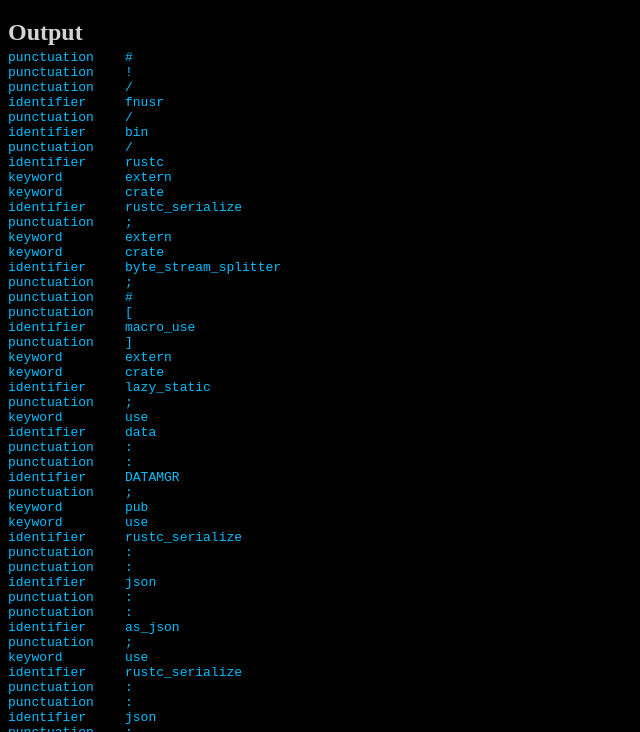
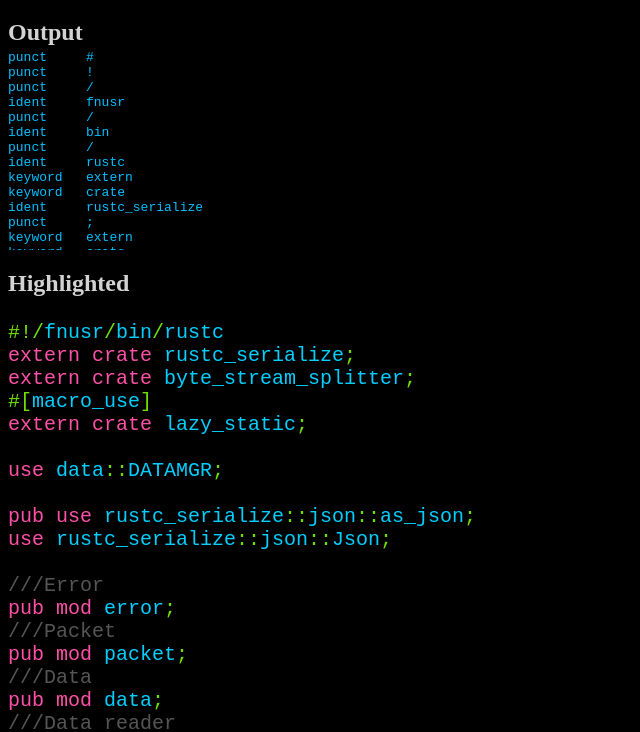
Before and after one commit to bjorn3/fast_web_syntax_highlight, a website: page index.html in a window 1280 px wide. Shown: the part 61-793 px from the top of the page, without its empty margins (0-640 px from the left). Drawn offline with Linux system fonts and the light colour scheme.

Commit message:
Cleanup debug log and remove some commented out css rules

```diff
--- a/app.js
+++ b/app.js
@@ -86,11 +86,12 @@ class Token{
             return;
         }
         let type = this.type;
-        while(type.length < 15){
+        type = type.replace("punctuation", "punct").replace("identifier", "ident");
+        while(type.length < 10){
             type += " ";
         }
         if(this.chars != " " && this.chars != "\n"){
-           output.textContent += type + this.chars + "\n";
+           output.textContent += type + JSON.stringify(this.chars).replace(/\\"/g, "\"").replace(/\"/g, "") + "\n";
         }
     }
 
--- a/style.css
+++ b/style.css
@@ -16,6 +16,9 @@ h2 + pre{
 
 #output{
     color: deepskyblue;
+    height: 200px;
+    width: calc(100vw - 30px);
+    overflow: scroll;
 }
 
 #highlighted{
@@ -130,56 +133,3 @@ h2 + pre{
 .cm-quote {
     background-color: #ff3063;
 }
-
-/*.cm-link,
-.cm-rangeinfo {
-    text-decoration: none;
-    color: #6fdf00;
-}
-
-.CodeMirror-foldgutter {
-    width: 2em;
-}
-
-.CodeMirror-foldgutter-open,
-.CodeMirror-foldgutter-folded,
-.CodeMirror-foldgutter-blank {
-    width: 100%;
-    text-align: center;
-}
-
-.CodeMirror-foldgutter-open::after,
-.CodeMirror-foldgutter-folded::after,
-.CodeMirror-foldgutter-blank::after {
-    line-height: 0;
-    font-size: 1em;
-    color: rgba(255, 255, 255, 0.333333);
-}
-
-.CodeMirror-foldmarker {
-    display: inline-block;
-    margin: 0 0.125em;
-    border-radius: 0.75em;
-    border: 0;
-    color: rgba(255, 255, 255, 0.666667);
-    background-color: rgba(255, 255, 255, 0.166667);
-}
-
-.CodeMirror-foldmarker::after {
-    display: block;
-    content: '\2022\2022\2022';
-    width: 2em;
-    text-align: center;
-    line-height: 1.25em;
-    position: relative;
-    top: -0.0625em;
-}
-
-.ico-cssColorPreview {
-    display: block;
-    width: 0.5em;
-    height: 1.25em;
-    margin: 0;
-    border: 0;
-}
-*/
```
